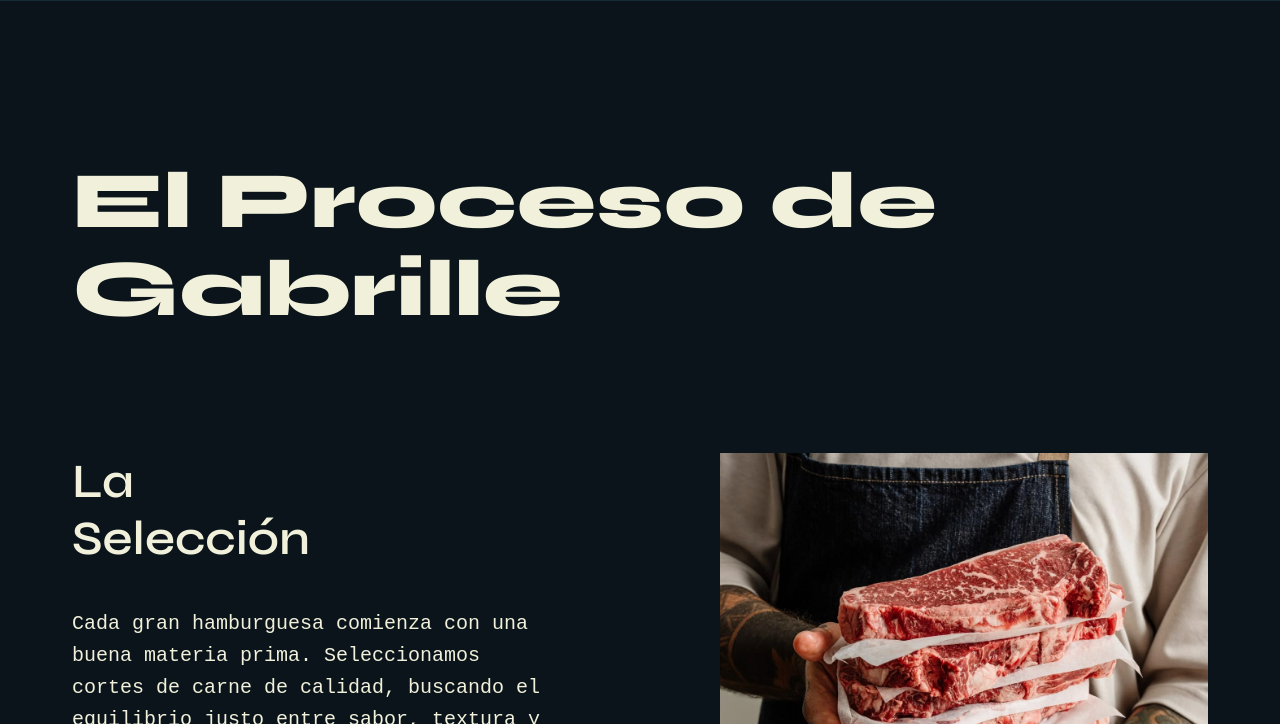
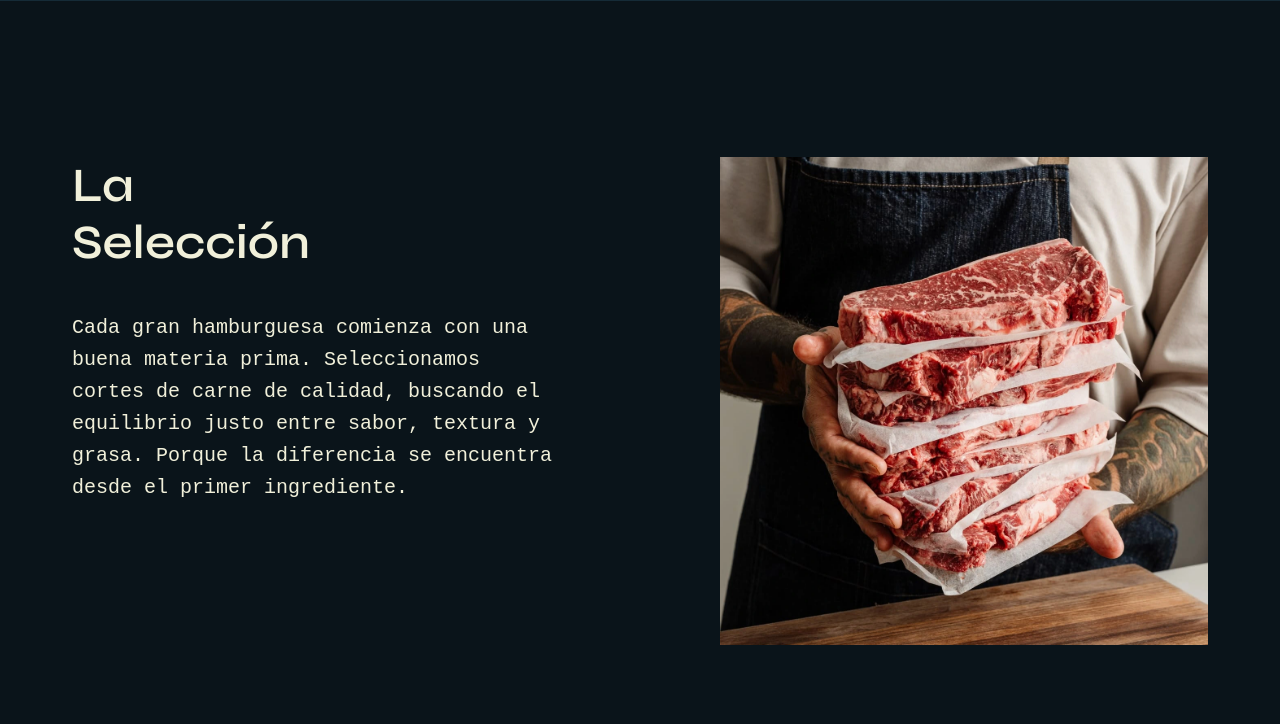
Before and after one commit to Salas-Maximo/gabrille, a plain HTML site: page proceso.html in a window 1280 px wide. Shown: the part 76-800 px from the top of the page. Drawn offline with nearby package versions, Linux system fonts and the light colour scheme; a web font is replaced by a local one.

Commit message:
Update heading to visually hidden for accessibility

```diff
--- a/proceso.html
+++ b/proceso.html
@@ -38,7 +38,7 @@
 
   <main id="contenido" class="proceso">
     <div class="container">
-      <h1 class="">El Proceso de Gabrille</h1>
+      <h1 class="visually-hidden">El Proceso de Gabrille</h1>
       <article class="paso">
         <div class="texto-paso">
           <h2>La<br>Selección</h2>
```
